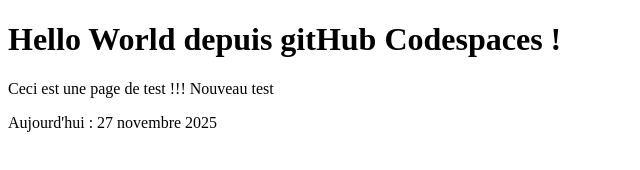
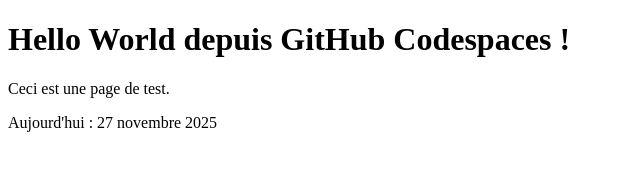
Before and after one commit to Denis-lab-911/hello-web, a website: page index.html in a window 1280 px wide. Shown: the whole page, without its empty margins (0-640 px from the left). Drawn offline with Linux system fonts and the light colour scheme.

Commit message:
Update index.html

```diff
--- a/index.html
+++ b/index.html
@@ -5,8 +5,8 @@
     <title>Hello World</title>
   </head>
   <body>
-    <h1>Hello World depuis gitHub Codespaces !</h1>
-    <p>Ceci est une page de test !!! Nouveau test</p>
+    <h1>Hello World depuis GitHub Codespaces !</h1>
+    <p>Ceci est une page de test.</p>
 
     <!-- Zone où la date sera affichée -->
     <p id="current-date"></p>
```
